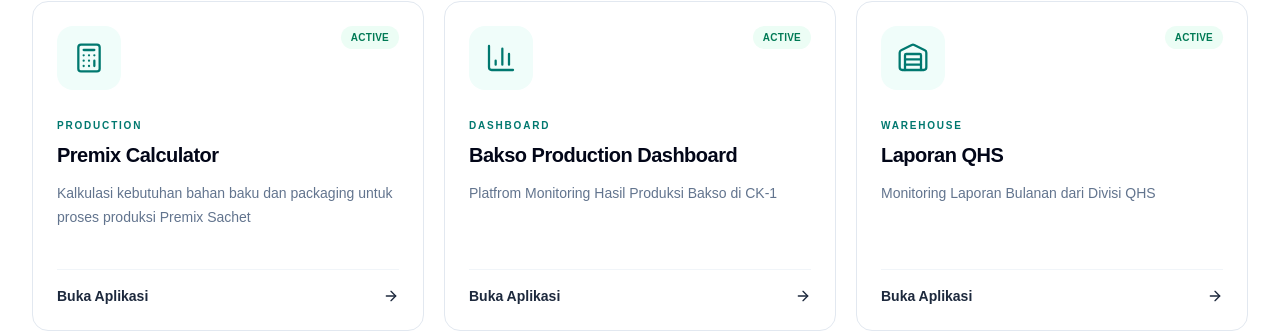
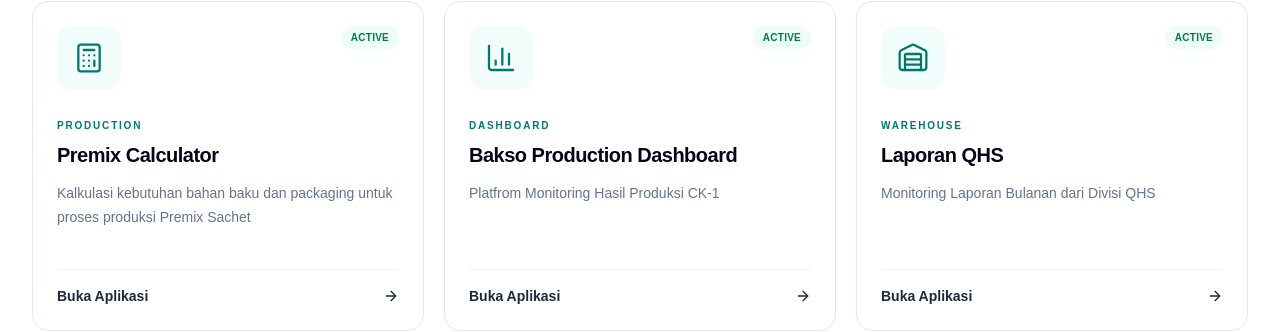
Before and after one commit to bandaralim23good/Website-Profil-CK-1, a Next.js app: page /apps in a window 1280 px wide. Shown: the part 1044-1376 px from the top of the page. Built offline with nearby package versions, Linux system fonts and the light colour scheme.

Commit message:
UPDATE NAMA APLIKASI

```diff
--- a/app/apps/page.tsx
+++ b/app/apps/page.tsx
@@ -45,7 +45,7 @@ const applications: Application[] = [
   {
     name: "Bakso Production Dashboard",
     description:
-      "Platfrom Monitoring Hasil Produksi Bakso di CK-1",
+      "Platfrom Monitoring Hasil Produksi CK-1",
     category: "Dashboard",
     href: "https://production-ck-1.vercel.app/",
     icon: BarChart3,
```
